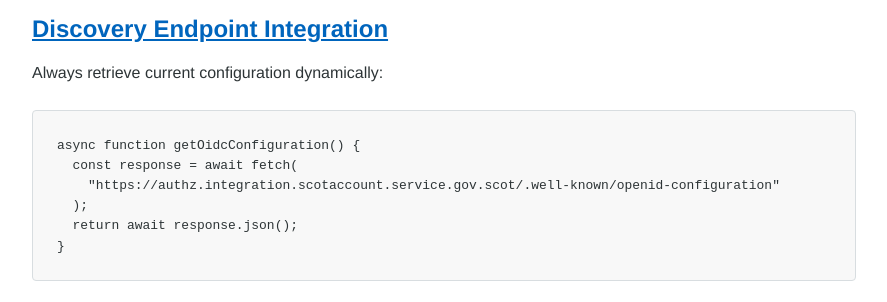
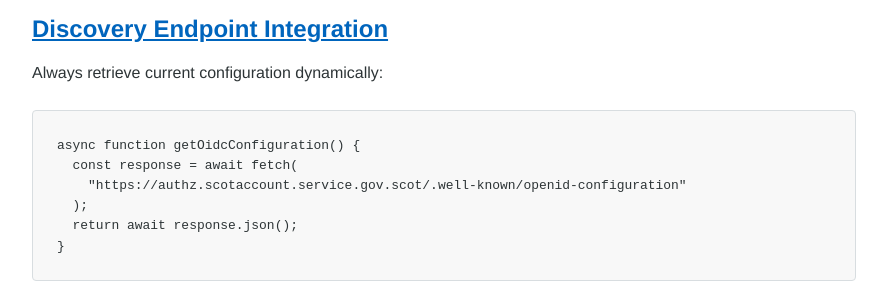
Before and after one commit to AIAppliedUK/ScotAccount-TechDocs, an Eleventy site: page src/scotaccount-complete-guide.md in a window 1280 px wide. Shown: the part 3280-3582 px from the top of the page, without its empty margins (360-1247 px from the left). Built offline with nearby package versions, Linux system fonts and the light colour scheme; Eleventy itself is replaced by a stand-in of ours; code samples lack their colours; files that its build step writes are made by us from their sources; what markdown-it-table-of-contents would draw is missing.

Commit message:
removed integration url's from production instructions

````diff
--- a/src/scotaccount-complete-guide.md
+++ b/src/scotaccount-complete-guide.md
@@ -116,7 +116,7 @@
 ```javascript
 async function getOidcConfiguration() {
   const response = await fetch(
-    "https://authz.integration.scotaccount.service.gov.scot/.well-known/openid-configuration"
+    "https://authz.scotaccount.service.gov.scot/.well-known/openid-configuration"
   );
   return await response.json();
 }
@@ -399,7 +399,7 @@
 const config = {
   integration: {
     discoveryUrl:
-      "https://authz.integration.scotaccount.service.gov.scot/.well-known/openid-configuration",
+      "https://authz.scotaccount.service.gov.scot/.well-known/openid-configuration",
   },
   production: {
     discoveryUrl:
````
